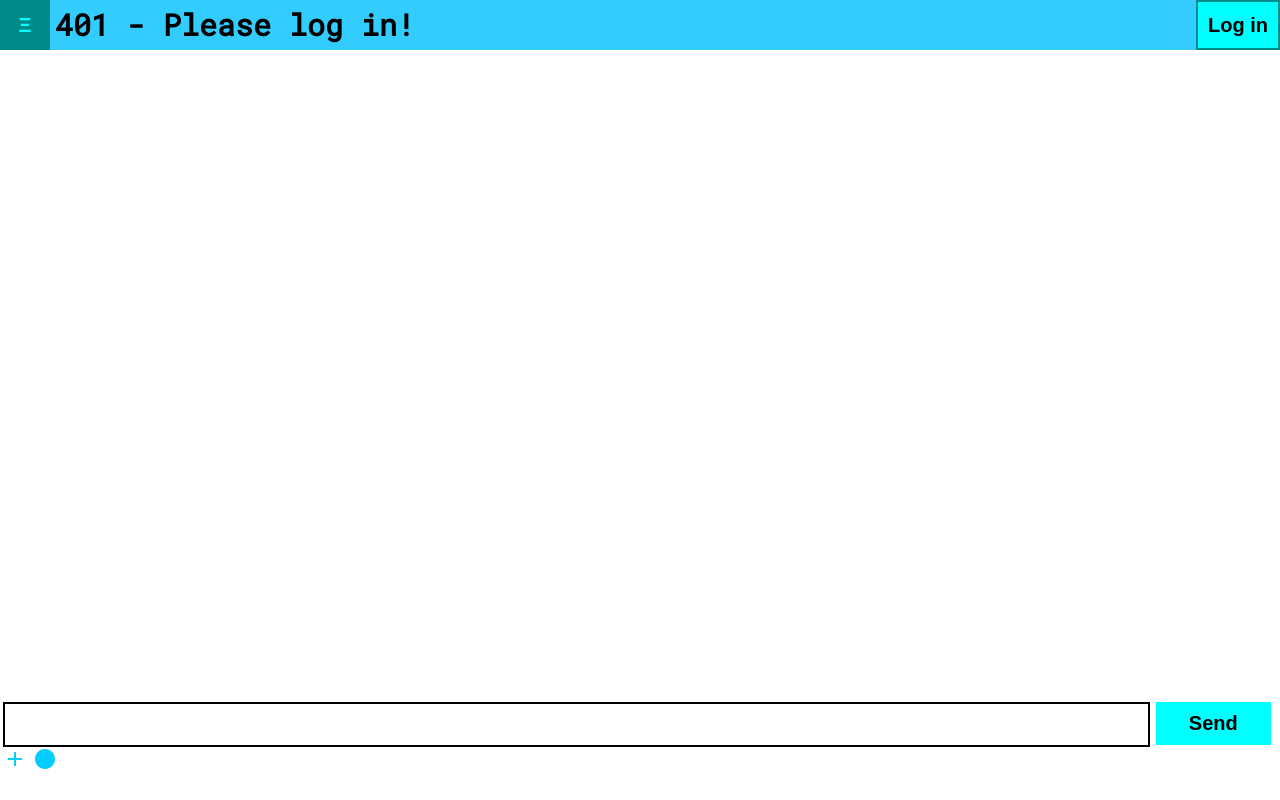
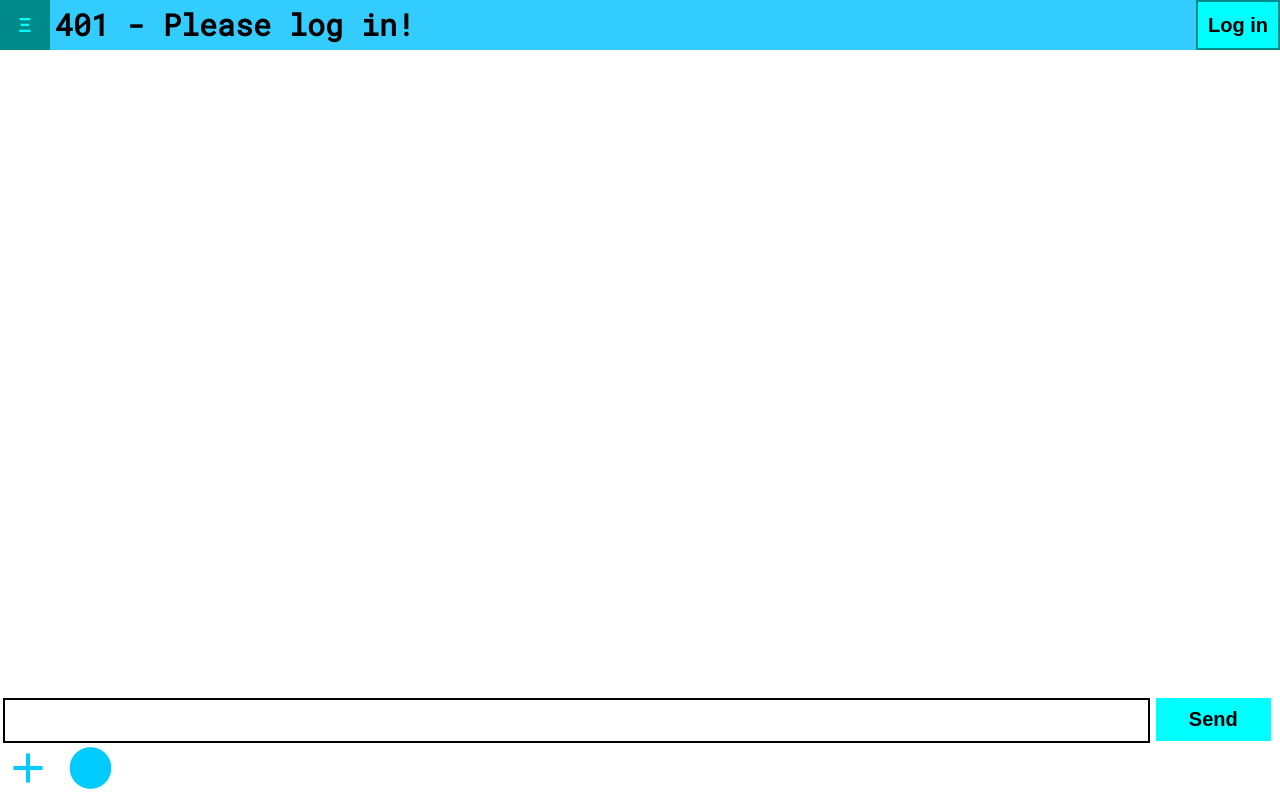
Before and after one commit to EPiC-Inc/nos-decrepit, a website: page static/coms.html in a window 1280 px wide. Drawn offline with nearby package versions, Linux system fonts and the light colour scheme; no server answers.

Commit message:
Update coms.html

```diff
--- a/static/coms.html
+++ b/static/coms.html
@@ -38,7 +38,7 @@
     <form onsubmit="return false">
       <input id='messageSender' autocomplete="off" /><button onclick="sendMsg()">Send</button>
     </form>
-    <a href='#addcontent'><i class="material-icons"  style='height:50px;width:50px;'>add circle outline</i></a>
+    <a href='#addcontent'><i class="material-icons"  style='height:50px;width:50px;font-size:50px;'>add circle outline</i></a>
   </div>
   <div style='height:50px;'></div>
 </body>
```
